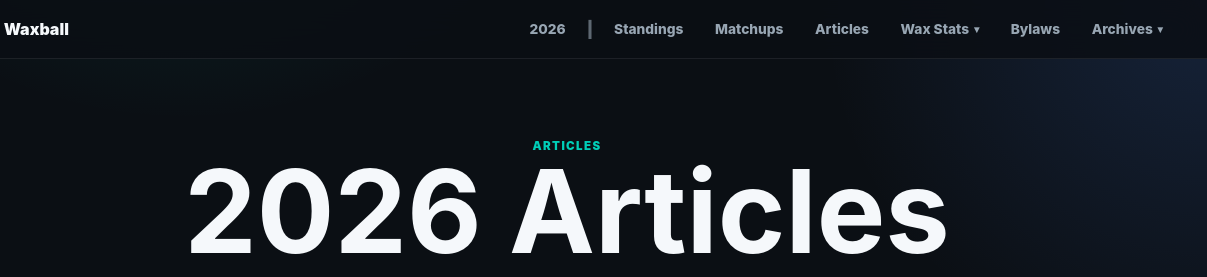
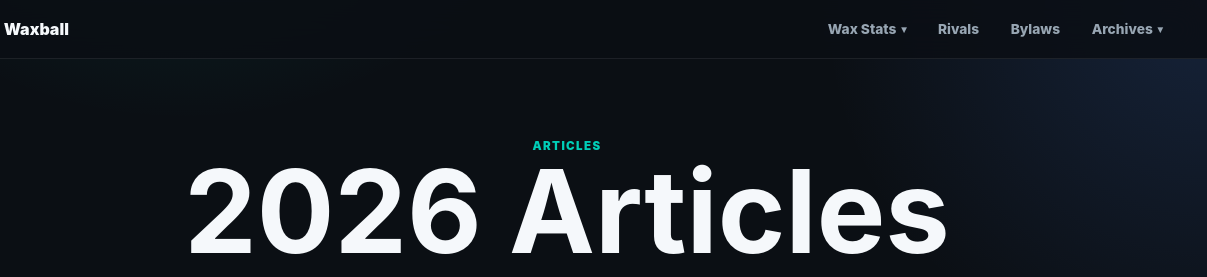
Before and after one commit to howyagaan/waxballfootball, a plain HTML site: page articles-2026.html in a window 1280 px wide. Shown: the top 277 px of the page, 73-1280 px from the left. Drawn offline with Linux system fonts and the light colour scheme.

Commit message:
Update articles-2026.html

```diff
--- a/articles-2026.html
+++ b/articles-2026.html
@@ -19,11 +19,6 @@
         <span>Waxball</span>
       </a>
       <nav aria-label="Primary navigation">
-        <a href="./index.html">2026</a>
-        <span class="nav-divider" aria-hidden="true">|</span>
-        <a href="./index.html#standings">Standings</a>
-        <a href="./index.html#matchups">Matchups</a>
-        <a href="./articles-2026.html" aria-current="page">Articles</a>
         <details class="nav-archives nav-stats">
           <summary>Wax Stats</summary>
           <div>
@@ -31,6 +26,7 @@
             <a href="./managers.html">Managers</a>
           </div>
         </details>
+        <a href="./h2h.html">Rivals</a>
         <a href="./bylaws.html">Bylaws</a>
         <details class="nav-archives">
           <summary>Archives</summary>
```
